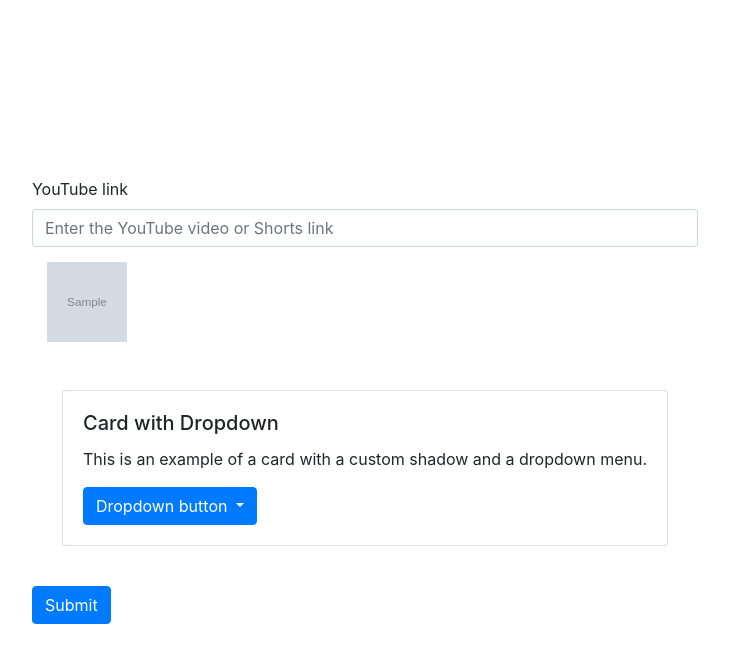
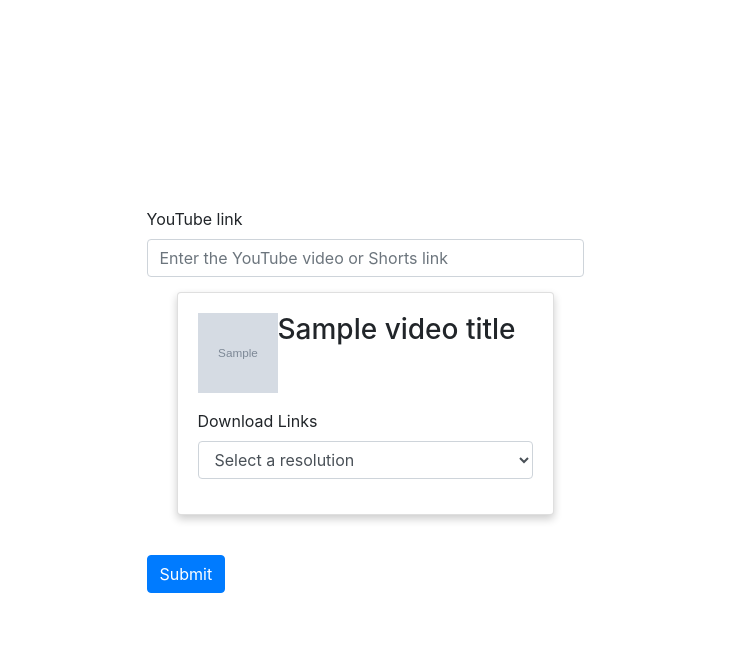
Before and after one commit to Julesezeh/youTubeDownloader, a Django app: template templates/index.html in a window 1280 px wide. Shown: the top 663 px of the page, without its empty margins (275-1004 px from the left). Run offline with Django 5.2, Linux system fonts and the light colour scheme; the template is opened without the code that fills it: most values are stand-ins (such as "Sample title", 1, 10 or a date in 2020); grey boxes marked "Sample" are stand-in pictures; some libraries are stand-ins or nearby versions.

Commit message:
MAde final tweaks to the download cards

```diff
--- a/templates/partials/get-streams.html
+++ b/templates/partials/get-streams.html
@@ -1,27 +1,34 @@
 <div class="container">
-    <div class="streams">
-        <img width="80px" height="80px"  src="{{stream_image}}" alt="image">
-        {% for link in download_links %}
-        <div class="container mt-5">
+    <style>
+        .card-custom-shadow {
+          box-shadow: 0 4px 8px rgba(0, 0, 0, 0.2);
+        }
+      </style>
+    {% if download_links %}
+    <div class="streams mt-12">
+        <div class="container ">
             <div class="card card-custom-shadow">
               <div class="card-body">
-                <h5 class="card-title">Card with Dropdown</h5>
-                <p class="card-text">This is an example of a card with a custom shadow and a dropdown menu.</p>
+                <div class="heads" style="display: flex; flex-direction: row;">
+                    <img width="80px" height="80px"  src="{{stream_image}}" alt="image">
+                    <h3>{{video_title}}</h3>
+                </div>
 
-                <div class="dropdown">
-                  <button class="btn btn-primary dropdown-toggle" type="button" id="dropdownMenuButton" data-toggle="dropdown" aria-haspopup="true" aria-expanded="false">
-                    Dropdown button
-                  </button>
-                  <div class="dropdown-menu" aria-labelledby="dropdownMenuButton">
-                    <a class="dropdown-item" href="#">Action</a>
-                    <a class="dropdown-item" href="#">Another action</a>
-                    <a class="dropdown-item" href="#">Something else here</a>
-                  </div>
-                </div>
-              </div>
+
+            <div class="form-group mt-3">
+                <label for="downloadSelect">Download Links</label>
+                <select class="form-control" id="downloadSelect" onchange="location = this.value;">
+                    <option selected disabled>Select a resolution</option>
+                    {% for link in download_links %}
+                    <option><a class="dropdown-item" download href="{{ link.url }}" >Download {{ link.resolution }} ({{ link.mime_type }})</a></option>
+                {% endfor %}
+                </select>
+            </div>
+
+
             </div>
           </div>
-                {% endfor %}
     </div>
+    {% endif %}
 </div>
  <!-- Bootstrap Bundle with Popper -->
```
